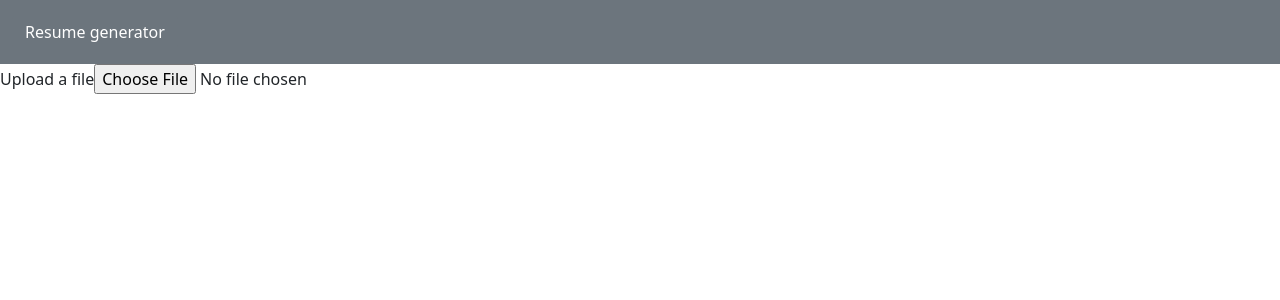
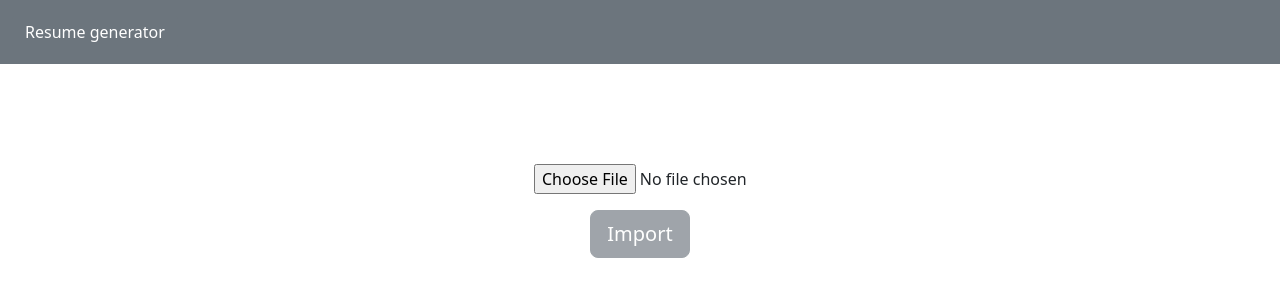
Before and after one commit to nikolozb/ol-academy-resume-generator, a React (Create React App) app: page /import-resume in a window 1280 px wide. Shown: the top 300 px of the page. Built offline with nearby package versions, Linux system fonts and the light colour scheme.

Commit message:
import-page/import

```diff
--- a/src/components/ExportJSON.jsx
+++ b/src/components/ExportJSON.jsx
@@ -3,11 +3,14 @@ import { useState } from "react";
 import { Button } from "reactstrap";
 
 const ExportJSON = () => {
-  const [data] = useState(localStorage.getItem("data"));
+  const [data] = useState({
+    ...JSON.parse(localStorage.getItem("data")),
+    ...JSON.parse(localStorage.getItem("template")),
+  });
 
   const exportJSONData = () => {
     const jsonString = `data:text/json;chatset=utf-8,${encodeURIComponent(
-      data
+      JSON.stringify(data)
     )}`;
     const link = document.createElement("a");
     link.href = jsonString;
--- a/src/index.scss
+++ b/src/index.scss
@@ -268,3 +268,15 @@ a {
   background-color: white;
   user-select: none;
 }
+
+.import-resume {
+  margin-top: 100px;
+  display: flex;
+  flex-direction: column;
+  align-items: center;
+  row-gap: 16px;
+
+  &__input {
+    margin-left: 100px;
+  }
+}
--- a/src/pages/ImportResume.jsx
+++ b/src/pages/ImportResume.jsx
@@ -1,4 +1,7 @@
 import { useState } from "react";
+import { createSearchParams, useNavigate } from "react-router-dom";
+
+import { Button } from "reactstrap";
 
 const ImportResume = () => {
   const [data, setData] = useState(null);
@@ -14,18 +17,32 @@ const ImportResume = () => {
     reader.readAsText(e.target.files[0]);
   };
 
+  const navigate = useNavigate();
+
+  const handleNavigate = () => {
+    navigate({
+      pathname: "/create",
+      search: createSearchParams({
+        theme: data.theme,
+        color: data.color,
+      }).toString(),
+    });
+    localStorage.setItem("data", JSON.stringify(data));
+  };
+
   return (
-    <>
-      <label htmlFor="file" className="custom-file-upload">
-        Upload a file
-      </label>
+    <div className="import-resume">
       <input
         id="file"
         type="file"
         accept="application/JSON"
         onChange={handleUpload}
+        className="import-resume__input"
       />
-    </>
+      <Button disabled={data === null} size="lg" onClick={handleNavigate}>
+        Import
+      </Button>
+    </div>
   );
 };
 
```
